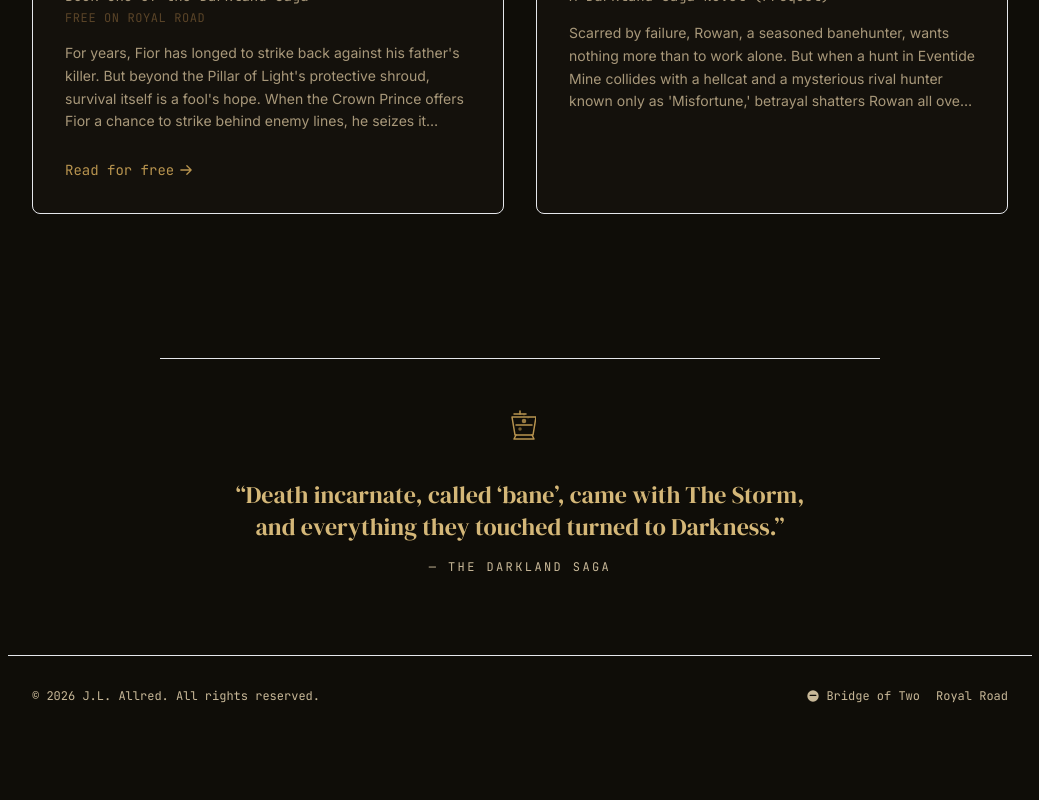
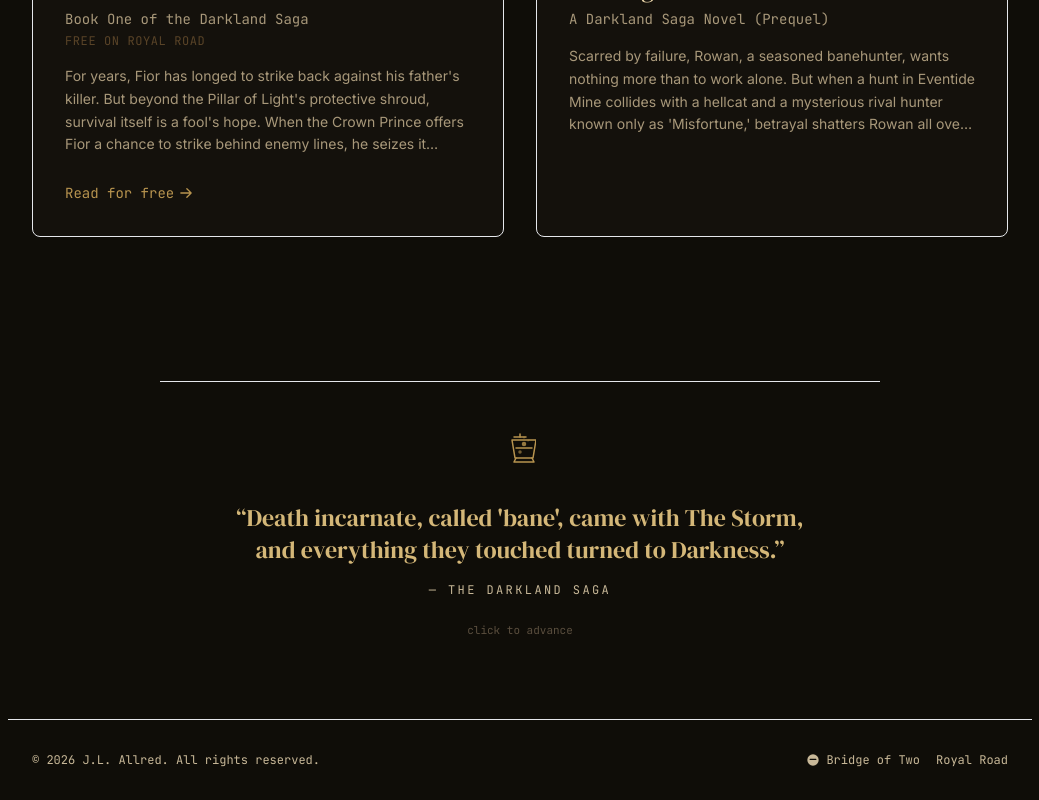
Before and after one commit to naurm/darkland-saga-website, a Next.js app: page / in a window 1280 px wide. Shown: the part 866-1666 px from the top of the page, without its empty margins (120-1159 px from the left). Before the commit the page ends 1602 px from the top, so only its background shows below. Built offline with nearby package versions, Linux system fonts and the light colour scheme.

Commit message:
Replace static tagline quote with rotating quote carousel (7 your-voice quotes, auto-fade + click to advance). Add artist credit 'Illustration by Jeremiah Carrig' under cover art.

```diff
--- a/app/page.tsx
+++ b/app/page.tsx
@@ -1,5 +1,37 @@
 import Link from "next/link"
-import { SITE, BOOKS, LINKS } from "@/lib/constants"
+import { BOOKS, LINKS } from "@/lib/constants"
+import RotatingQuote, { type Quote } from "@/components/RotatingQuote"
+
+const homepageQuotes: Quote[] = [
+  {
+    text: "Death incarnate, called 'bane', came with The Storm, and everything they touched turned to Darkness.",
+    source: "The Darkland Saga",
+  },
+  {
+    text: "Stories from the dark, for those struggling toward the dawn.",
+    source: "J.L. Allred",
+  },
+  {
+    text: "Protect the Pillar. Stop the Storm. Curse the Darkness.",
+    source: "Darkness Kindled, Book One of the Darkland Saga",
+  },
+  {
+    text: "Beyond Light's reach, monsters known as bane claim the shadows.",
+    source: "Hunting Misfortune, A Darkland Saga Novel",
+  },
+  {
+    text: "What holds when the darkness presses in.",
+    source: "Emberlight Archive",
+  },
+  {
+    text: "When the Pillar's light shines again, bane that have slipped across the border slink into the long shadows its light casts.",
+    source: "Anonymous border keeper, Ciallmhar Garrison",
+  },
+  {
+    text: "There is more here than I can fully see yet.",
+    source: "Emberlight Archive",
+  },
+]
 
 export default function HomePage() {
   return (
@@ -63,6 +95,9 @@ export default function HomePage() {
               alt="Hunting Misfortune cover art — a lone figure on a precipice facing a beam of light through the storm"
               className="w-full h-auto"
             />
+            <p className="mt-2 text-[11px] font-mono text-parchment-600 text-center">
+              Illustration by Jeremiah Carrig
+            </p>
           </div>
         </div>
       </section>
@@ -108,7 +143,7 @@ export default function HomePage() {
         </div>
       </section>
 
-      {/* Tagline quote */}
+      {/* Rotating quote */}
       <section className="mx-auto max-w-3xl px-6 py-20 text-center">
         <div className="border-t border-ember-dim pt-12">
           <svg
@@ -121,27 +156,19 @@ export default function HomePage() {
             strokeLinejoin="round"
             aria-hidden="true"
           >
-            {/* Hanging loop */}
             <path d="M16 4v3" />
             <path d="M10 7h12" />
-            {/* Lantern body trapezoid */}
             <path d="M8 10l3 18h18l3-18z" />
-            {/* Horizontal divider */}
             <line x1="12" y1="18" x2="28" y2="18" />
-            {/* Base */}
             <path d="M12 28l-2 4h20l-2-4" />
-            {/* Ember glow inside */}
             <circle cx="20" cy="14" r="1.5" fill="currentColor" opacity="0.8" />
             <circle cx="16" cy="22" r="1" fill="currentColor" opacity="0.6" />
-            {/* Radiant lines from inner ember */}
             <path d="M20 8v-1" opacity="0.4" />
             <path d="M24 11l1-1" opacity="0.3" />
           </svg>
-          <blockquote className="font-display text-xl sm:text-2xl text-ember-300 leading-relaxed text-balance">
-            &ldquo;Death incarnate, called &lsquo;bane&rsquo;, came with The Storm, and everything they touched turned to Darkness.&rdquo;
-          </blockquote>
-          <p className="mt-4 font-mono text-xs uppercase tracking-[0.2em] text-parchment-500">
-            — The Darkland Saga
+          <RotatingQuote quotes={homepageQuotes} />
+          <p className="mt-6 font-mono text-[11px] text-parchment-600">
+            click to advance
           </p>
         </div>
       </section>
--- /dev/null
+++ b/components/RotatingQuote.tsx
@@ -0,0 +1,61 @@
+'use client'
+
+import { useState, useEffect, useCallback } from 'react'
+
+export interface Quote {
+  text: string
+  source?: string
+}
+
+export default function RotatingQuote({
+  quotes,
+  intervalMs = 8000,
+  className = '',
+}: {
+  quotes: Quote[]
+  intervalMs?: number
+  className?: string
+}) {
+  const [index, setIndex] = useState(0)
+  const [fading, setFading] = useState(false)
+
+  useEffect(() => {
+    const timer = setInterval(() => {
+      setFading(true)
+      setTimeout(() => {
+        setIndex((i) => (i + 1) % quotes.length)
+        setFading(false)
+      }, 500)
+    }, intervalMs)
+    return () => clearInterval(timer)
+  }, [quotes.length, intervalMs])
+
+  const advance = useCallback(() => {
+    setFading(true)
+    setTimeout(() => {
+      setIndex((i) => (i + 1) % quotes.length)
+      setFading(false)
+    }, 500)
+  }, [quotes.length])
+
+  const quote = quotes[index]
+
+  if (!quotes.length) return null
+
+  return (
+    <div className={className} onClick={advance} style={{ cursor: 'pointer' }}>
+      <blockquote
+        className={`font-display text-xl sm:text-2xl text-ember-300 leading-relaxed text-balance transition-opacity duration-500 ${
+          fading ? 'opacity-0' : 'opacity-100'
+        }`}
+      >
+        &ldquo;{quote.text}&rdquo;
+      </blockquote>
+      {quote.source && (
+        <p className="mt-4 font-mono text-xs uppercase tracking-[0.2em] text-parchment-500">
+          &mdash; {quote.source}
+        </p>
+      )}
+    </div>
+  )
+}
```
